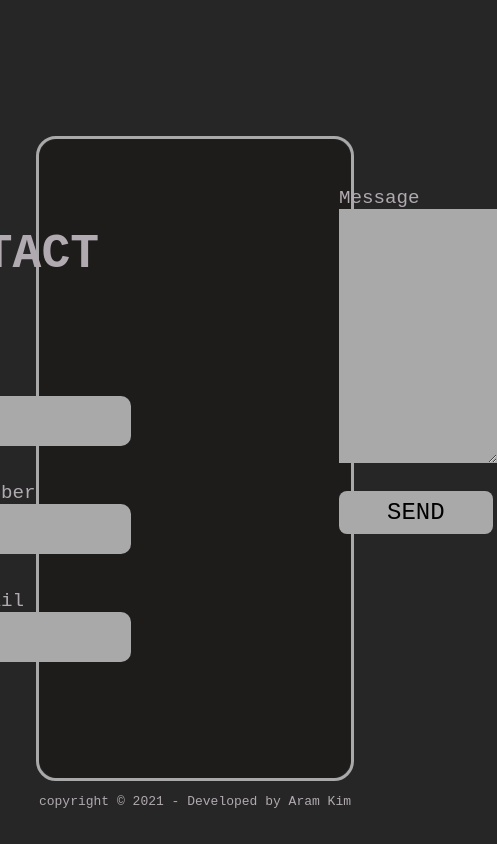
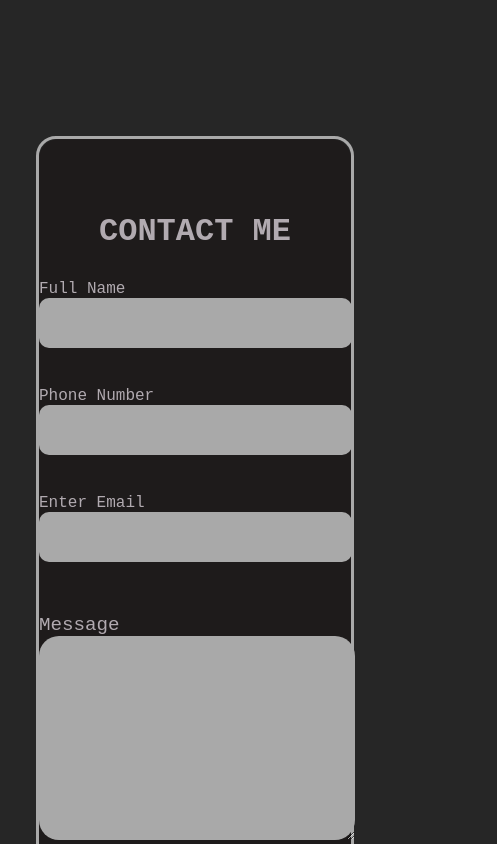
Before and after one commit to AramKim37/myportfolio, a React (Create React App) app: page / in a window 390 px wide. Shown: the part 5560-6404 px from the top of the page, 497 px wide, since content can reach past the window. Built offline with nearby package versions, Linux system fonts and the light colour scheme.

Commit message:
modify contact css (responsive)

```diff
--- a/src/components/Contact.css
+++ b/src/components/Contact.css
@@ -14,7 +14,7 @@
   width: 100%;
   display: flex;
   justify-content: center;
-  gap: 15rem;
+  gap: 10rem;
   padding-bottom: 5rem;
   background-color: rgb(30, 27, 27);
   border-radius: 20px;
@@ -74,6 +74,7 @@ textarea {
   outline: none;
   background-color: darkgray;
   color: aliceblue;
+  border-radius: 20px;
 }
 
 .sendbtn {
@@ -97,3 +98,37 @@ textarea {
 button:hover {
   color: aliceblue;
 }
+
+@media screen and (max-width: 1068px) {
+  .form-container {
+    display: flex;
+    flex-direction: column;
+  }
+
+  .input100 {
+    width: 90%;
+  }
+
+  textarea {
+    width: 100%;
+    font-size: 1.5rem;
+    min-height: 200px;
+  }
+
+  .contactme {
+    font-size: 2rem;
+    text-align: center;
+  }
+
+  .contact-form {
+    font-size: 1rem;
+  }
+
+  .form-container {
+    gap: 1rem;
+  }
+
+  .sendbtn {
+    font-size: 0.8rem;
+  }
+}
```
